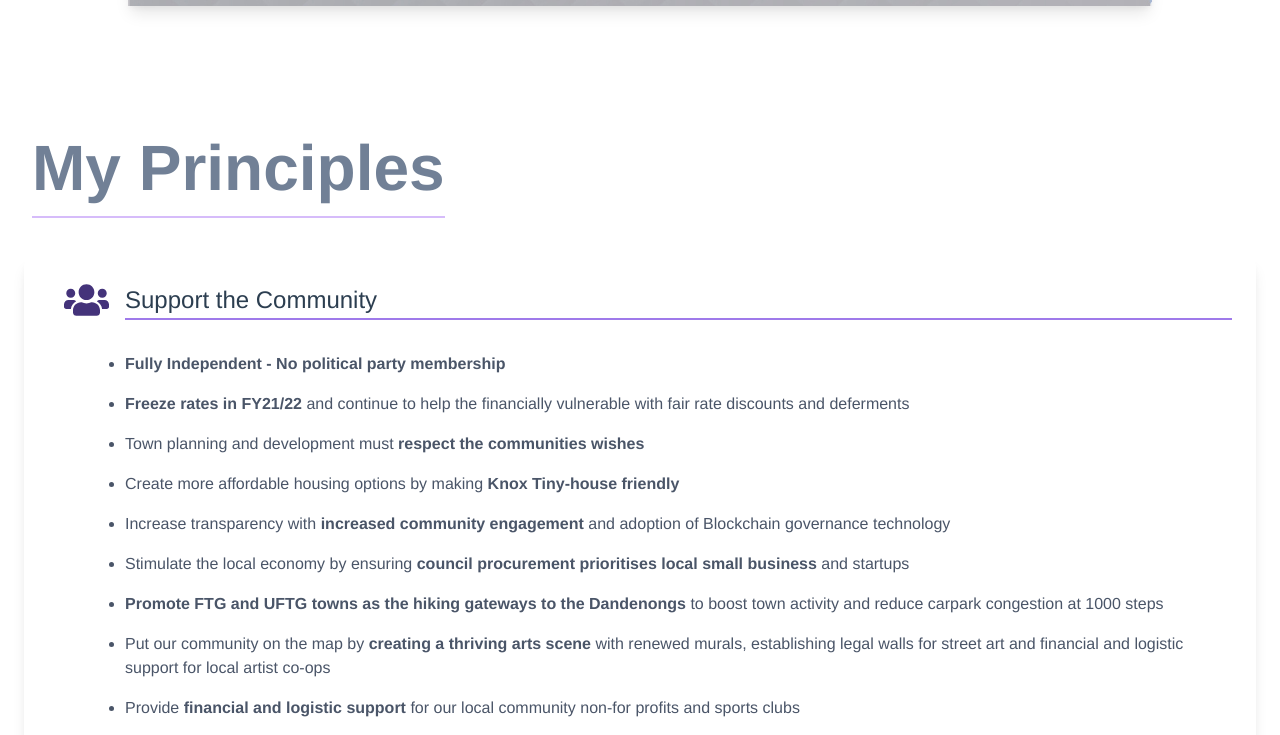
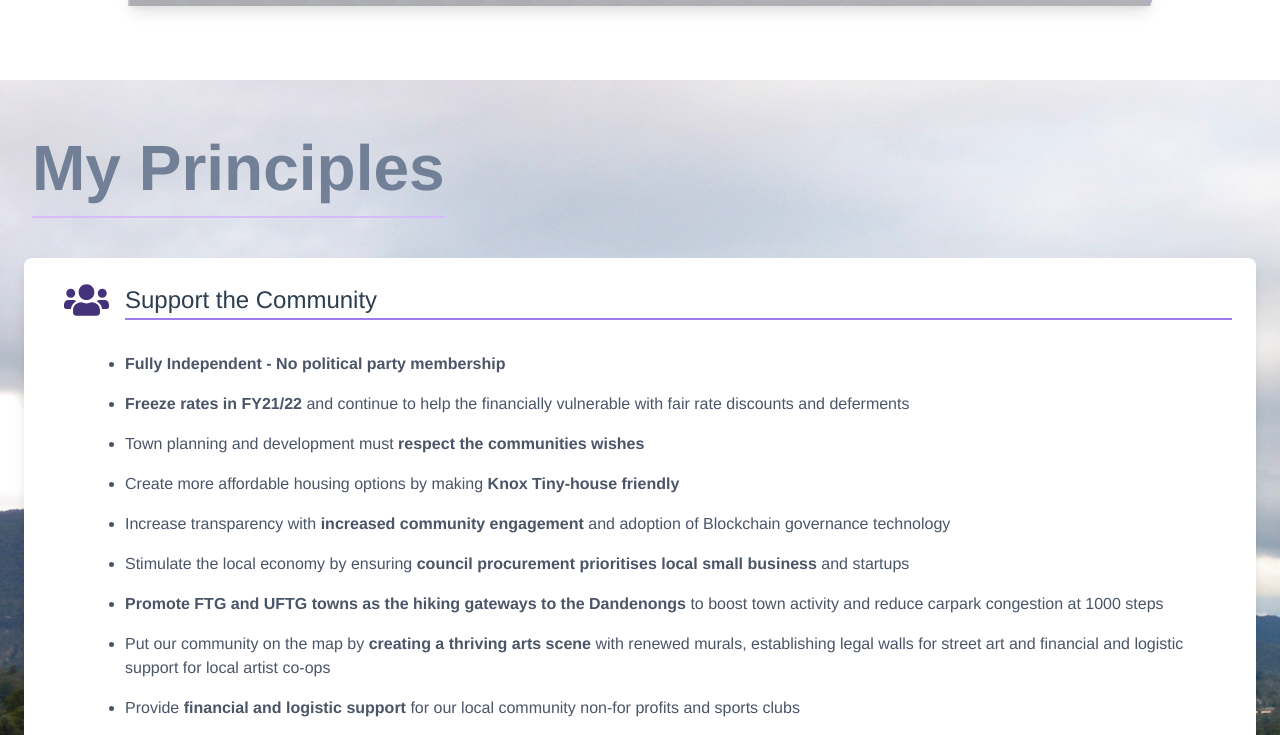
Before and after one commit to Veldrin055/mike-knox, a Vue app: page / in a window 1280 px wide. Shown: the part 1520-2255 px from the top of the page. Built offline with nearby package versions, Linux system fonts and the light colour scheme.

Commit message:
nicer bgs

```diff
--- a/src/views/Home.vue
+++ b/src/views/Home.vue
@@ -1,5 +1,5 @@
 <template>
-<div class="h-screen py-8 md:py-12 purple-grad">
+<div class="h-screen py-8 md:py-12 purple-grad bg-fixed">
   <div class="m-auto container h-full max-h-full px-6 flex flex-col md:items-center">
     <img class="object-contain shadow-lg m-auto md:my-8" src="/assets/img/candidate.jpg" />
   </div>
--- a/src/views/Principles.vue
+++ b/src/views/Principles.vue
@@ -1,5 +1,5 @@
 <template>
-<div>
+<div class="bg-fixed object-cover bg-image">
   <div class="container m-auto px-6 p-10 flex flex-wrap">
     <div class="mx-2 text-left border-b-2 border-purple-300">
       <h3 class="text-gray-600 font-extrabold text-4xl xs:text-5xl md:text-6xl">
@@ -58,3 +58,11 @@
   </div>
 </div>
 </template>
+
+<style>
+.bg-image {
+  background-image: url('/assets/img/principles-bg.jpg');
+  background-repeat: no-repeat;
+  background-size: cover;
+}
+</style>
```
Also changed, not shown: public/assets/img/candidate.jpeg (deleted), public/assets/img/principles-bg.jpg (added).
